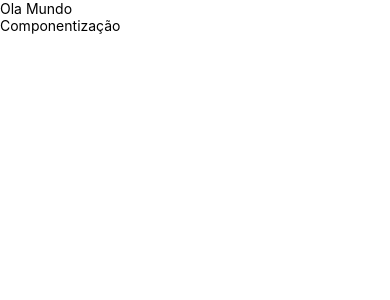
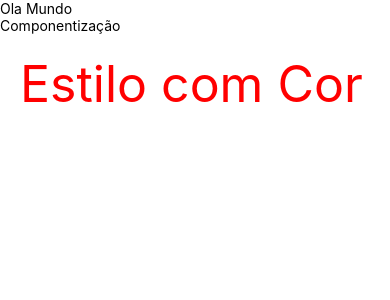
Before and after one commit to c4tom/cursoRN_zero-avancado, a React Native app: screen / in a window 390 px wide. Shown: the top 300 px of the page. Built offline with nearby package versions, Linux system fonts and the light colour scheme.

Commit message:
Adicionando Estilo Inline

```diff
--- a/App.js
+++ b/App.js
@@ -7,6 +7,7 @@ class App extends React.Component {
             <View>
                 <Text>Ola Mundo</Text>
                 <Text>Componentização</Text>
+                <Text style={{ color: 'red', fontSize: 50, margin: 20}}>Estilo com Cor</Text>
             </View>
         )
     }
```
